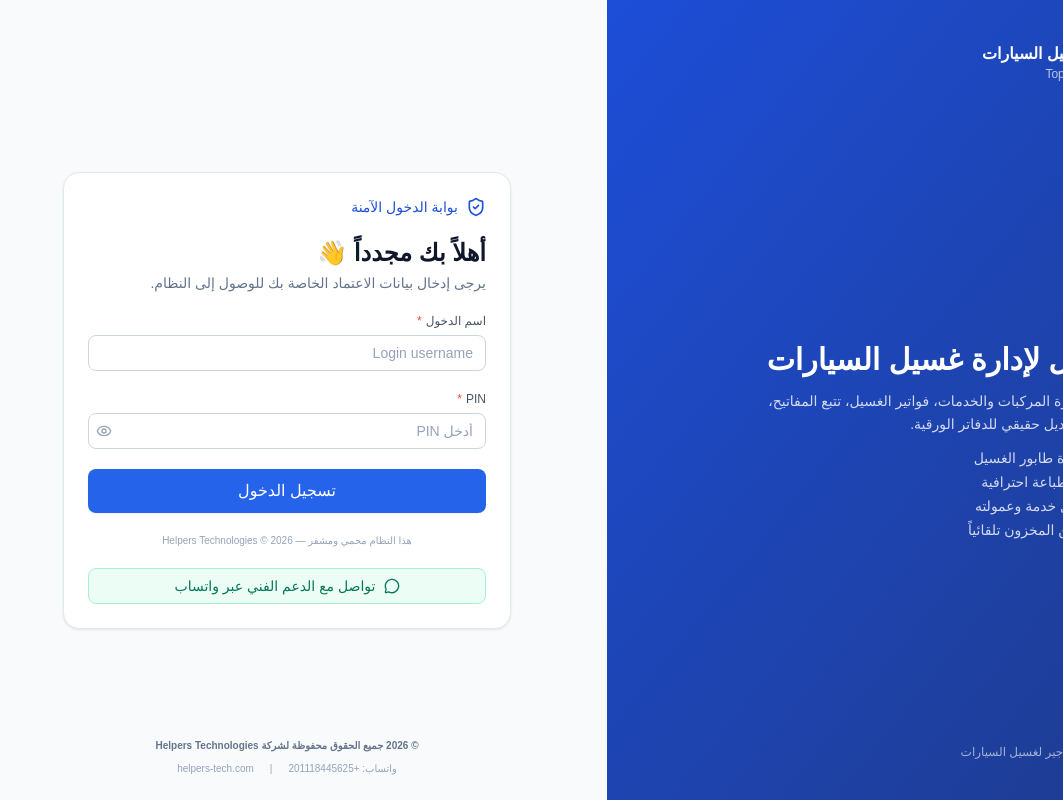
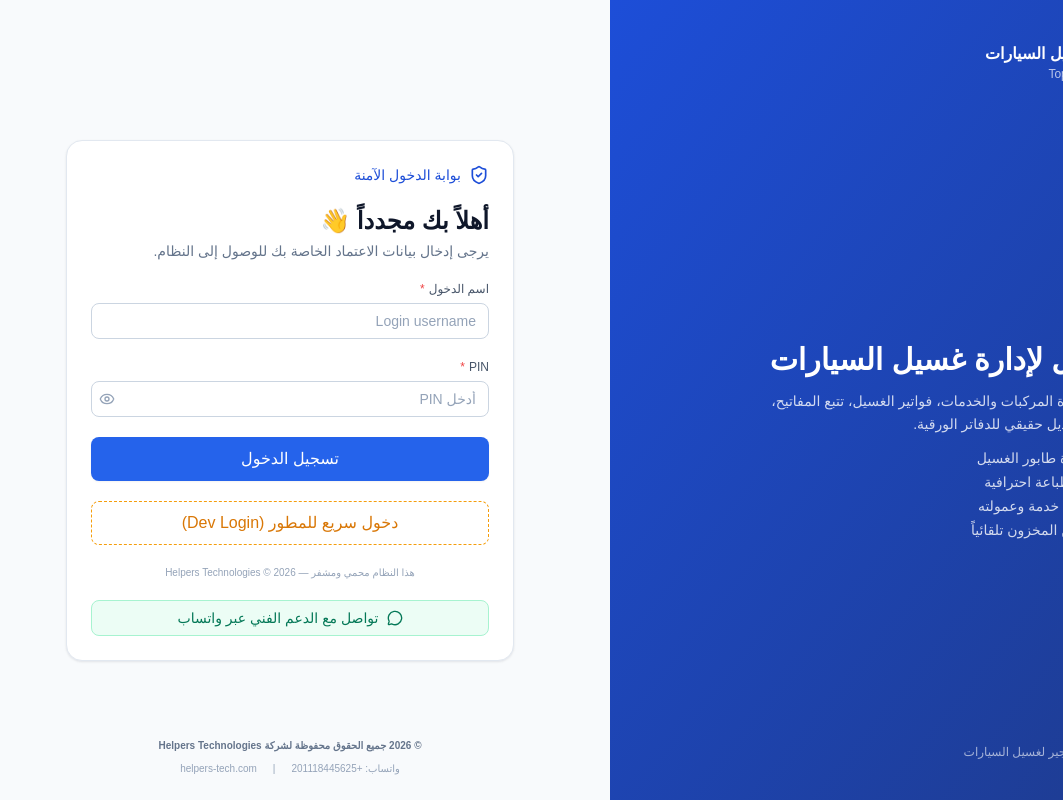
Before and after one commit to amrhanygomaa/helpers-car-wash, a React (Vite) app: page /#/login in a window 1280 px wide. Shown: the whole page, without its empty margins (217-1280 px from the left). Built offline with nearby package versions, Linux system fonts and the light colour scheme.

Commit message:
chore: add no-sandbox on Linux and dev-login quick bypass button

```diff
--- a/electron/preload.cjs
+++ b/electron/preload.cjs
@@ -20,6 +20,8 @@ contextBridge.exposeInMainWorld("desktopAPI", {
   auth: {
     login: (username, password) =>
       ipcRenderer.invoke("auth:login", { username, password }),
+    devLogin: () =>
+      ipcRenderer.invoke("auth:dev-login"),
     logout: () => ipcRenderer.invoke("auth:logout"),
     hashPassword: (password) => ipcRenderer.invoke("auth:hash-password", password),
     changePassword: (userId, currentPassword, newPassword) =>
--- a/src/pages/LoginPage.tsx
+++ b/src/pages/LoginPage.tsx
@@ -8,7 +8,7 @@ import { useToast } from "../components/ui/Toast";
 import type { LoginResult } from "../types";
 
 export function LoginPage() {
-  const { login } = useAuth();
+  const { login, devLogin } = useAuth();
   const navigate = useNavigate();
   const toast = useToast();
   const [username, setUsername] = useState("");
@@ -77,6 +77,24 @@ export function LoginPage() {
     }
     submitInFlight.current = false;
     setSubmitting(false);
+  }
+
+  async function onDevLogin() {
+    if (!devLogin) return;
+    setSubmitting(true);
+    try {
+      const result = await devLogin();
+      if (result.ok) {
+        toast.success("تم تسجيل الدخول السريع (مطور)");
+        navigate("/", { replace: true });
+      } else {
+        toast.error("فشل تسجيل الدخول السريع", result.error || "خطأ غير معروف");
+      }
+    } catch (e: any) {
+      toast.error("حدث خطأ أثناء تسجيل الدخول السريع", e.message || String(e));
+    } finally {
+      setSubmitting(false);
+    }
   }
 
   async function resetOwnerPassword() {
@@ -226,6 +244,18 @@ export function LoginPage() {
               ? "جاري التحقق..."
               : "تسجيل الدخول"}
           </Button>
+          {import.meta.env.DEV && devLogin && (
+            <Button
+              type="button"
+              variant="outline"
+              size="lg"
+              className="w-full border-dashed border-amber-500 text-amber-600 hover:bg-amber-50"
+              onClick={onDevLogin}
+              disabled={submitting}
+            >
+              دخول سريع للمطور (Dev Login)
+            </Button>
+          )}
           {lockRemaining > 0 ? (
             <div className="rounded-lg border border-rose-200 bg-rose-50 px-3 py-2 text-xs text-rose-700">
               تم قفل تسجيل الدخول مؤقتاً بسبب محاولات فاشلة كثيرة.
--- a/src/store/AppContext.tsx
+++ b/src/store/AppContext.tsx
@@ -971,6 +971,27 @@ export function AppProvider({ children }: { children: ReactNode }) {
     setAuth({ isAuthenticated: true, username, userId: user.id });
     return { ok: true };
   }, [loadStoredStateFromDesktop, users]);
+
+  const devLogin = useCallback(async () => {
+    if (window.desktopAPI?.auth.devLogin) {
+      const result = await window.desktopAPI.auth.devLogin();
+      if (!result.ok) return result;
+      await reloadStorageCache();
+      loadStoredStateFromDesktop();
+      if (result.user) {
+        const updatedUser = normalizeUser(result.user);
+        setUsers((list) =>
+          list.some((u) => u.id === updatedUser.id)
+            ? list.map((u) => (u.id === updatedUser.id ? updatedUser : u))
+            : [updatedUser, ...list]
+        );
+      }
+      setAuth({ isAuthenticated: true, username: result.user?.username || "dev", userId: result.user?.id });
+      return { ok: true };
+    }
+    return { ok: false, error: "not_available" };
+  }, [loadStoredStateFromDesktop]);
+
   const logout = useCallback(() => {
     if (window.desktopAPI?.auth.logout) {
       void window.desktopAPI.auth.logout();
@@ -3242,6 +3263,7 @@ export function AppProvider({ children }: { children: ReactNode }) {
       ownerCheckPending,
       isLocked,
       login,
+      devLogin,
       logout,
       lockSession,
       unlockSession,
@@ -3259,6 +3281,7 @@ export function AppProvider({ children }: { children: ReactNode }) {
       ownerCheckPending,
       isLocked,
       login,
+      devLogin,
       logout,
       lockSession,
       unlockSession,
--- a/src/store/AuthContext.tsx
+++ b/src/store/AuthContext.tsx
@@ -37,6 +37,7 @@ export interface AuthContextValue {
   ownerCheckPending: boolean;
   isLocked: boolean;
   login: (username: string, password: string) => Promise<LoginResult>;
+  devLogin?: () => Promise<LoginResult>;
   logout: () => void;
   lockSession: () => void;
   unlockSession: (username: string, password: string) => Promise<LoginResult>;
--- a/src/types/desktop.d.ts
+++ b/src/types/desktop.d.ts
@@ -43,6 +43,7 @@ declare global {
           username: string,
           password: string
         ) => Promise<LoginResult & { user?: AppUser }>;
+        devLogin?: () => Promise<LoginResult & { user?: AppUser }>;
         logout: () => Promise<{ ok: boolean }>;
         hashPassword: (password: string) => Promise<string>;
         changePassword: (
```
Also changed, not shown: electron/main.cjs (+14 -0 lines), scripts/electron-dev.cjs (+8 -1 lines).
